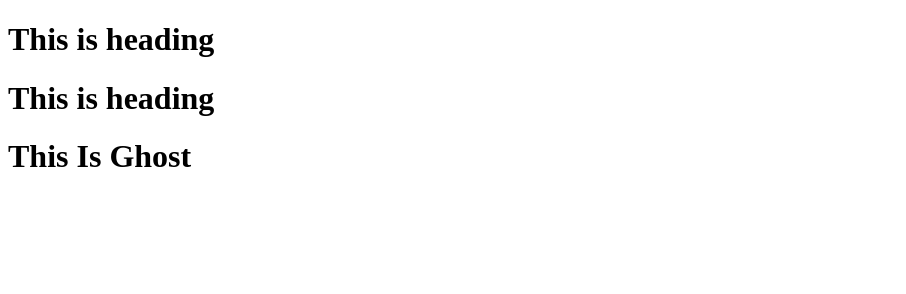
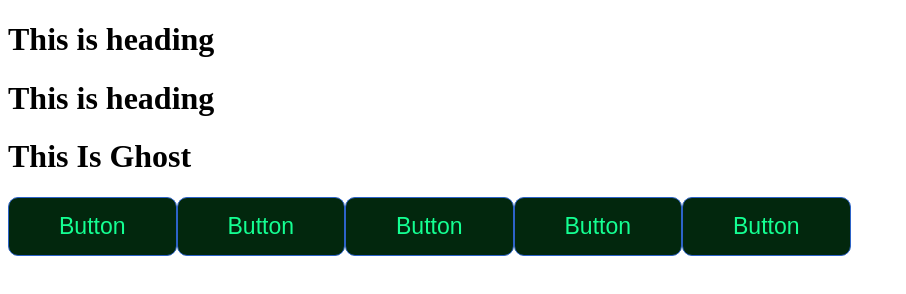
Before and after one commit to SonjoyDaGhost/mySecondWebsite, a plain HTML site: page index.html in a window 1280 px wide. Shown: the whole page, without its empty margins (0-906 px from the left). Drawn offline with Linux system fonts and the light colour scheme.

Commit message:
added buttom

```diff
--- a/index.html
+++ b/index.html
@@ -5,10 +5,30 @@
     <meta http-equiv="X-UA-Compatible" content="IE=edge" />
     <meta name="viewport" content="width=device-width, initial-scale=1.0" />
     <title>Document</title>
+    <style>
+      button {
+        color: #14ff92;
+        background-color: #02270d;
+        font-size: 23px;
+        border: 1px solid #2d63c8;
+        border-radius: 10px;
+        padding: 15px 50px;
+        cursor: pointer;
+      }
+      button:hover {
+        color: #ff0000;
+        background-color: #ffea05;
+      }
+    </style>
   </head>
   <body>
     <h1>This is heading</h1>
     <h1>This is heading</h1>
     <h1>This Is Ghost</h1>
+    <button type="button" name="myButton">Button</button
+    ><button type="button" name="myButton">Button</button
+    ><button type="button" name="myButton">Button</button
+    ><button type="button" name="myButton">Button</button
+    ><button type="button" name="myButton">Button</button>
   </body>
 </html>
```
